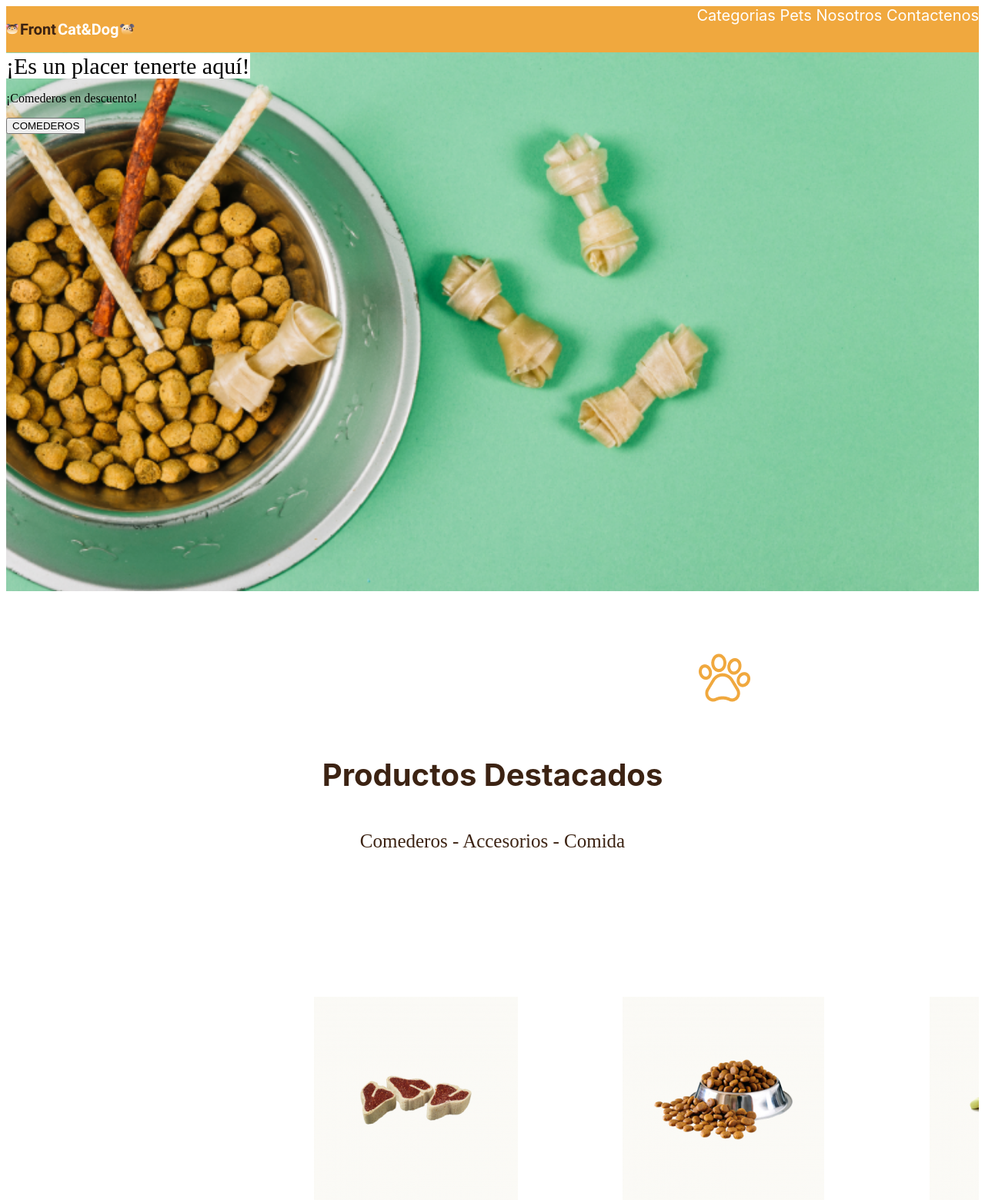
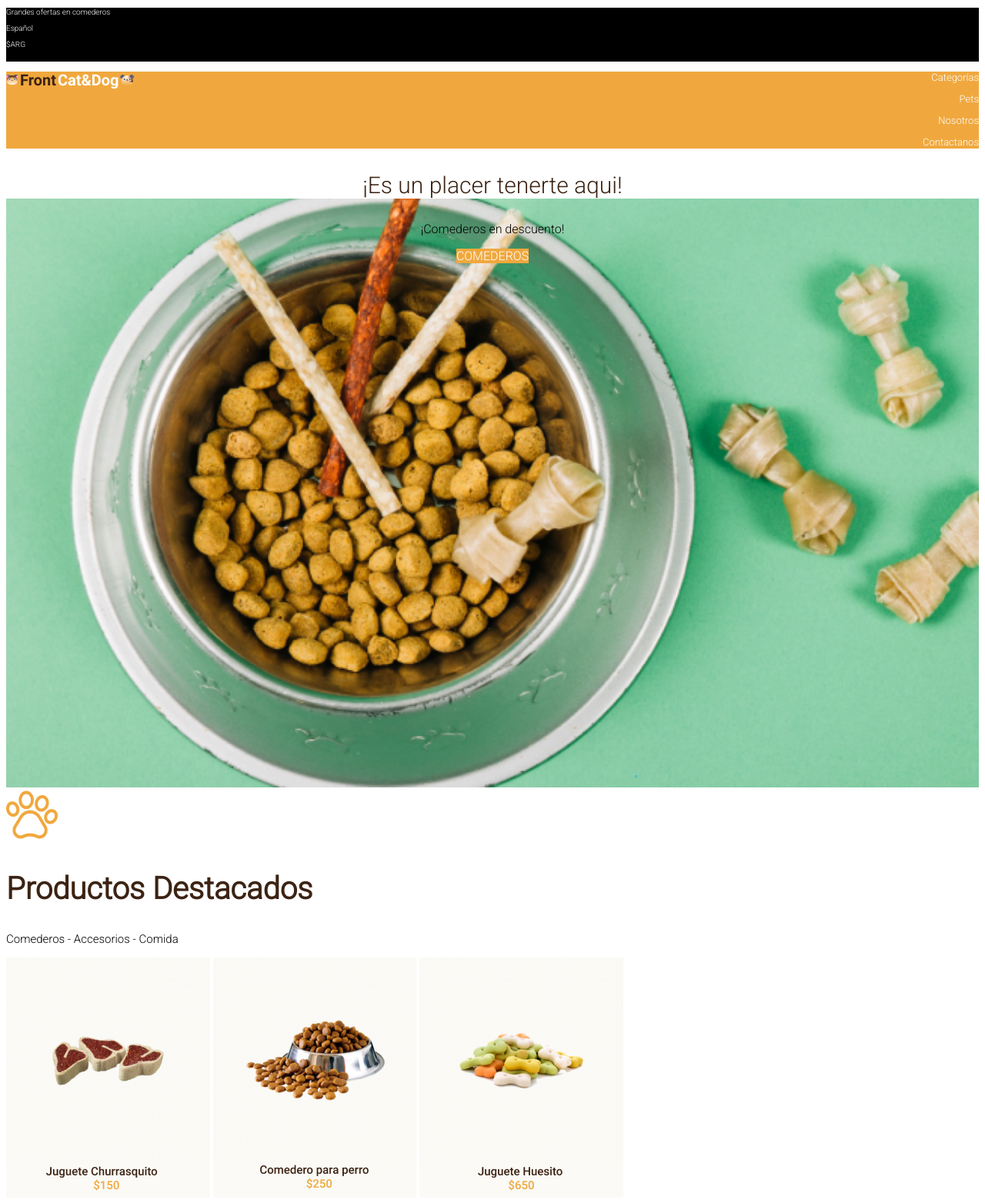
Before and after one commit to misolam/FrontEnd1, a plain HTML site: page Petshop/index2.html in a window 1280 px wide. Shown: the top 1559 px of the page at 77% size. Drawn offline with Linux system fonts and the light colour scheme.

Commit message:
Petshop Entrega

```diff
--- a/Petshop/css/style.css
+++ b/Petshop/css/style.css
@@ -27,11 +27,11 @@ background-size: cover;
 
 }
 
-span.titulo {
-background-color: white;
-font-size: 30px;
+p.titulo {
+
+font-size: 50px;
 font-weight: 400px;
-text-align: right;
+text-align: center;
 line-height: 35px;
 
 }
--- /dev/null
+++ b/Petshop/css/style2.css
@@ -0,0 +1,111 @@
+@import url(https://use.fontawesome.com/releases/v6.1.0/css/all.css);
+@import url(https://fonts.googleapis.com/css2?family=Roboto:wght@300&display=swap);
+
+* {font-family: 'Roboto', sans-serif;}
+
+
+.superior {
+    height: 70px;
+    width: 100%;
+    background-color: black;
+    color: white;
+    font-size: 10px;
+}
+
+
+.inferior {
+    height: 100px;
+    width: 100%;
+    background-color: #F0A83E;
+    background-image: url(../img/Logo.png);
+    background-position: top left;
+    background-repeat: no-repeat;
+    color: white;
+    font-size: 13px;
+    font-weight: 400;
+    text-align: right;
+
+}
+
+
+
+
+h1 {
+  background-color: white;
+  color: #3C2313;
+    font-size: 30px;
+    font-weight: 400;
+    text-align: center;
+
+}
+
+
+.boton {
+    background-color: #F0A83E;
+    color: white;
+    font-size: 16px;
+    font-style: normal;
+    font-weight: 400;
+    line-height: 19px;
+    text-align: center;
+
+}
+
+.imagen {
+    height: 800px;
+    width: 100%;
+background-image: url(../img/bowl.png);
+background-repeat: no-repeat;
+background-size: cover;
+text-align: center;
+
+}
+
+.productos {
+    height: 600px;
+    width: 100%;
+
+}
+
+.huella {
+    text-align: center;
+
+}
+
+h2 {
+    color:#3C2313;
+    font-size: 40px;
+    font-weight: 700;
+    line-height: 47px;
+
+}
+
+.destacados {
+    font-size: 15px;
+    font-weight: 400;
+    line-height: 18px;
+    text-align: left;
+}
+
+.formulario {
+    text-align: center;
+}
+.registro {
+    background-color: #3C2313;
+color: white;
+}
+
+.pie {
+    height: 500px;
+    width: 100%;
+    background-color: #3C2313;
+    background-image: url(../img/Logo.png);
+    background-repeat: no-repeat;
+    background-size: auto;
+    background-position: left bottom;
+    color: white;
+    font-size: 20px;
+    font-weight: 700;
+line-height: 23px;
+
+}
--- a/Petshop/index2.html
+++ b/Petshop/index2.html
@@ -6,67 +6,63 @@
     <meta http-equiv="X-UA-Compatible" content="IE=edge">
     <meta name="viewport" content="width=device-width, initial-scale=1.0">
     <title>Petshop</title>
-    <link rel="stylesheet" href="css/style.css">
+    <link rel="stylesheet" href="css/style2.css">
+
 </head>
 
 <body>
+    <!-- Encabezado -->
+            <header>
+        <div class="encabezado superior">
+            <p>Grandes ofertas en comederos</p>
+            <p>Español</p>
+            <p>$ARG</p>
+        </div>
+        <div class="encabezado inferior">
+            <p class="logo"></p>
+            <p>Categorías</p>
+            <p>Pets</p>
+            <p>Nosotros</p>
+            <p>Contactanos</p>
+        </div>
 
-    <header class="encabezado">
-        <nav class="menu">
-            <span class="menu">Categorias</span>
-            <span class="menu">Pets</span>
-            <span class="menu">Nosotros</span>
-            <span class="menu">Contactenos</span>
-        </nav>
     </header>
 
-    <section class="top">
+    <!--Main-->
 
-        <span class="titulo">¡Es un placer tenerte aquí!</span>
-        <p>¡Comederos en descuento!</p>
-        <button class="boton">COMEDEROS</button>
+    <main>
 
-    </section>
-    <main class="mid">
-        <H1 class="titular">
-            <br>
-            <br>
-            <br>
-            <br>
+        <section>
 
-           Productos Destacados
-        </H1>
-        <br>
+            <article class="imagen">
 
-        <div class="menucentral">
-            <spam>Comederos</spam>
-            <spam>-</spam>
-            <spam>Accesorios</spam>
-            <spam>-</spam>
-            <spam>Comida</spam>
+                <H1>¡Es un placer tenerte aqui!</H1>
 
-        </div>
-        <br><br><br><br><br><br><br><br><br><br><br><br><br><br><br><br><br><br><br>
+                <p>¡Comederos en descuento!</p>
+                <span class="boton">COMEDEROS</span>
 
 
-        <br><br><br><br><br><br><br><br><br><br>
+            </article>
+
+        </section>
+
+        <section class="productos">
+            <img src="img/huella.png" alt="huella" class="huella">
+
+            <h2>
+                Productos Destacados
+            </h2>
+
+            <p class="destacados">Comederos - Accesorios - Comida</p>
+            <img src="img/cardchurrasco.png" alt="">
+            <img src="img/cardcomedero.png" alt="">
+            <img src="img/cardhuesito.png" alt="">
 
 
 
-        <div class="productos">
-            <span>Juguete Churrasquito </span>
-            <span>-</span>
-            <span>Comedero para perro</span>
-            <span>- </span>
-            <span>Juguete Huesito</span>
-            <br><br><br><br>
+        </section>
+        <section class="formulario">
 
-        </div>
-
-
-
-        <div class="bot">
-            <h2>Contáctenos</h2>
             <form>
                 <input class="registro" type="text" placeholder="Nombre y Apellido">
                 <br>
@@ -76,39 +72,40 @@
                 <br>
 
             </form>
-
             <button>Resetear</button>
             <input type=submit>
+        </section>
+
+        <!--Footer-->
+
+        <footer class="pie">
+
+            <i class="fa-solid fa-location-dot fa-2x"></i>
+
+            <p>Localidad</p>
+            <p>calle - provincia</p>
+
+            <br>
+
+            <i class="fa-solid fa-phone fa-2x"></i>
+            <a href="TEL:65621321">
+                <p>Telefono</p>
+            </a>
+
+            <p>+5493875025250</p>
+
+            <br>
 
 
-        </div>
-        <footer>
-            <i class="fa-solid fa-location-dot"></i>
-            <span>Localidad</span>
-            <br>
-            <p>calle - provincia</p>
 
-            <i class="fa-solid fa-phone"></i>
-            <a href="TEL:65621321"> <span>Telefono</span> </a>
-            <br>
-            <p>numero de telefono</p>
-
-
-            <i class="fa-solid fa-envelope"></i>
+            <i class="fa-solid fa-envelope fa-2x"></i>
             <a href="mailto:adasd@asdsad.com">
-                <span> Correo Electronico</span>
+                <p> Correo Electronico</p>
 
 
             </a>
 
-            <p>Dirección de Correo</p>
-
-
-
-
-
-
-
+            <p>petshop@petshop.com</p>
 
 
 
@@ -116,11 +113,13 @@
 
 
 
+    </main>
+
+    <footer>
 
 
-    </main>
 
-
+    </footer>
 
 
 </body>
```
Also changed, not shown: Petshop/img/cardchurrasco.png (added), Petshop/img/cardcomedero.png (added), Petshop/img/cardhuesito.png (added).
